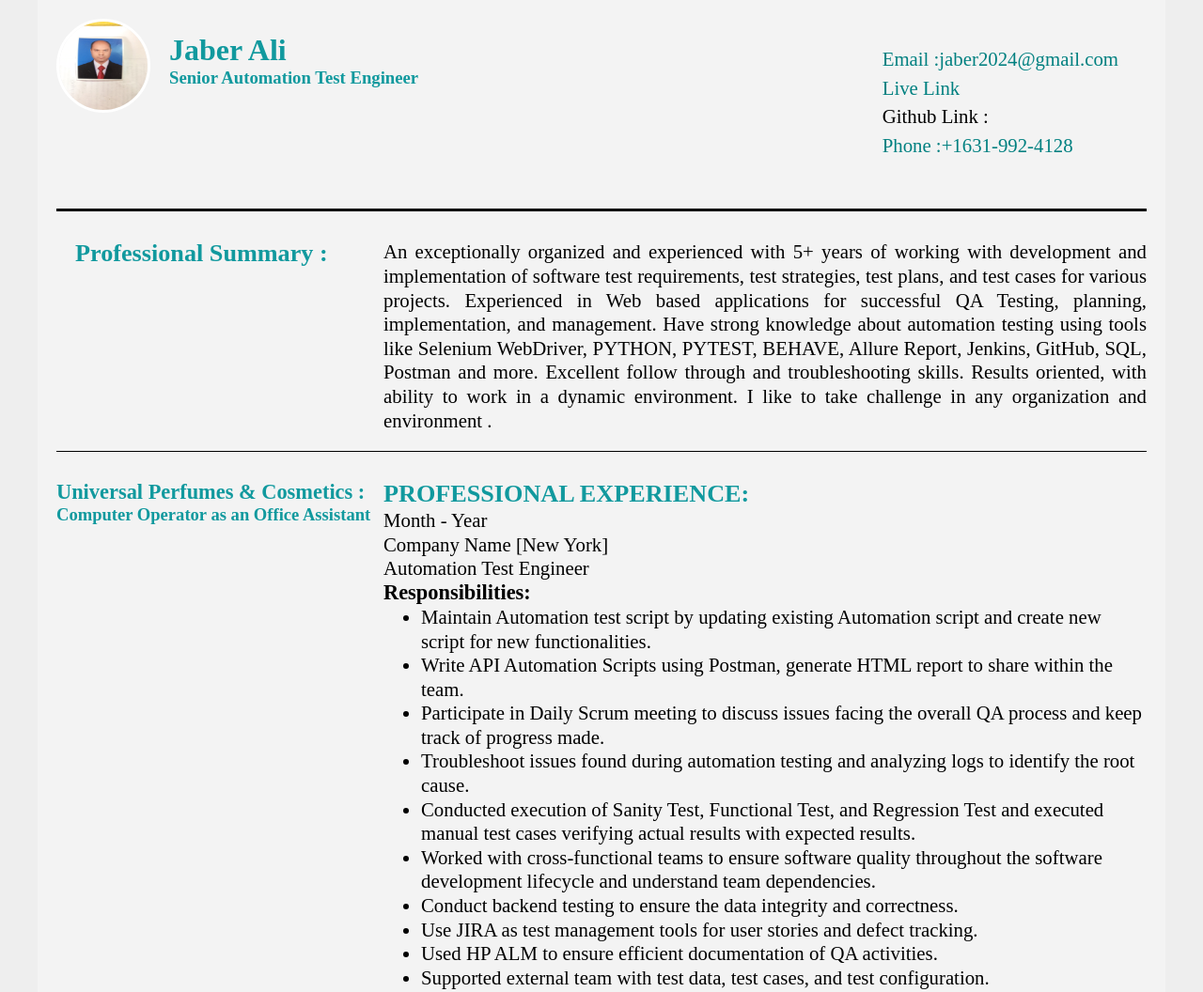
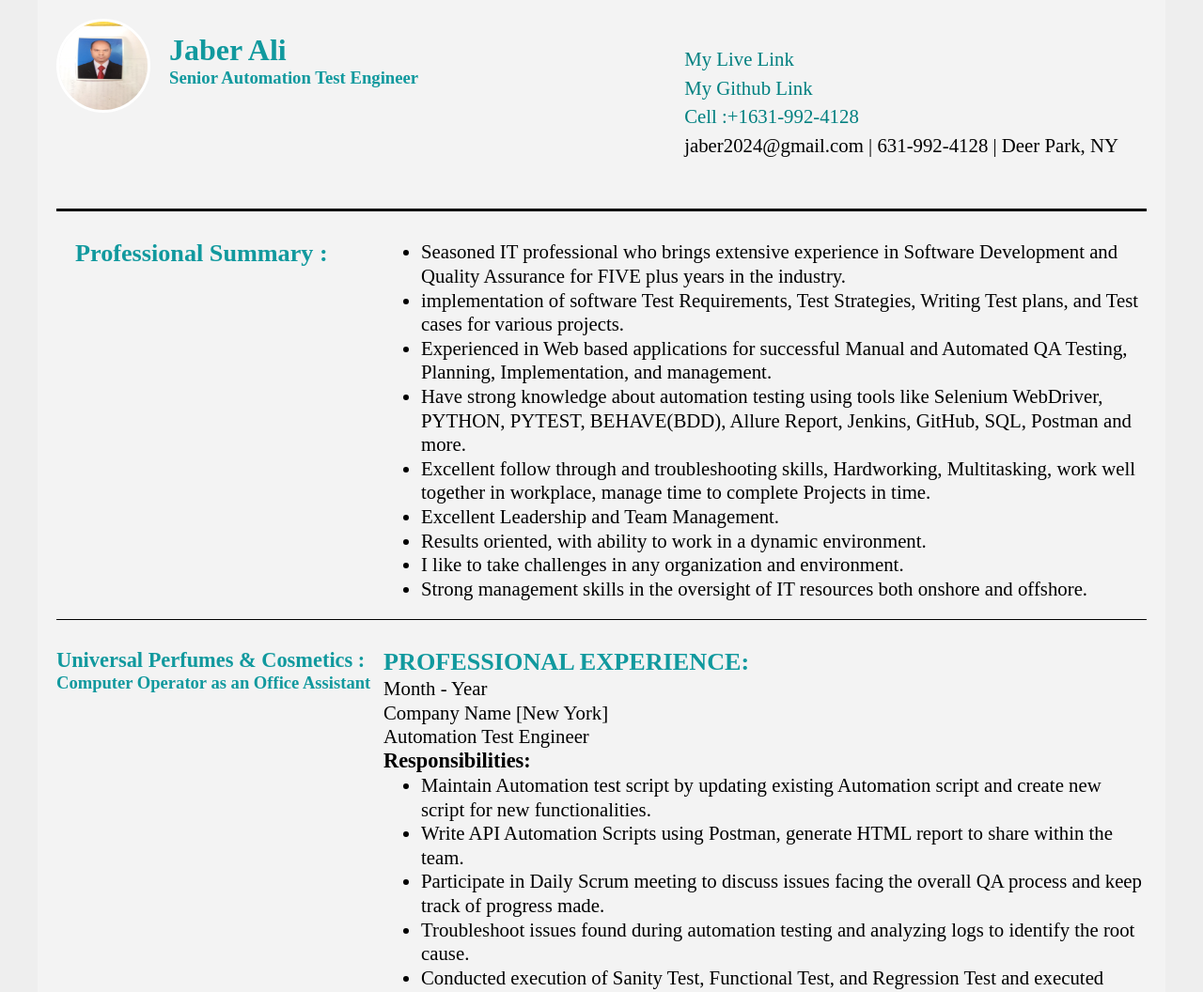
Before and after one commit to Ali332147/My-CV-File, a plain HTML site: page index.html in a window 1280 px wide. Shown: the top 1056 px of the page at 94% size. Drawn offline with Linux system fonts and the light colour scheme.

Commit message:
adding pro Summary

```diff
--- a/index.html
+++ b/index.html
@@ -25,10 +25,10 @@
             </div>
             <!-- header-right start -->
             <div class="header-right">
-                <p><a href="mailto:jaber2024@gmail.com">Email :jaber2024@gmail.com</a></p>
-                <p><a href=" https://ali332147.github.io/final_site/" target="_blank">Live Link </a></p>
-                <p><a href="https://github.com/Ali332147?tab=repositories" target="_blank"></a>Github Link :</p>
-                <p><a href="tel:--1">Phone :+1631-992-4128</a></p>
+                <p><a href=" https://ali332147.github.io/final_site/" target="_blank">My Live Link </a></p>
+                <p><a href="https://github.com/Ali332147?tab=repositories" target="_blank">My Github Link</a> </p>
+                <p><a href="tel:--1">Cell :+1631-992-4128</a></p>
+                <p>jaber2024@gmail.com  |  631-992-4128  |  Deer Park, NY</p>
             </div>
             <!-- header-right end -->
         </header>
@@ -44,13 +44,17 @@
                         <h3>Professional Summary :</h3>
                     </div>
                     <div class="right">
-                        <p style="text-align: justify;">An exceptionally organized and experienced with 5+ years of working with development
-                            and implementation of software test requirements, test strategies, test plans, and test cases for various projects.
-                            Experienced in Web based applications for successful QA Testing, planning, implementation, and management.
-                            Have strong knowledge about automation testing using tools like Selenium WebDriver,
-                            PYTHON, PYTEST, BEHAVE, Allure Report, Jenkins, GitHub, SQL, Postman and more.
-                            Excellent follow through and troubleshooting skills. Results oriented, with ability to work in a dynamic environment.
-                            I like to take challenge in any organization and environment . </p>
+                        <ul>
+                        <li> Seasoned IT professional who brings extensive experience in Software Development and Quality Assurance for FIVE plus years in the industry.</li>
+                        <li> implementation of software Test Requirements, Test Strategies, Writing Test plans, and Test cases for various projects. </li>
+                        <li> Experienced in Web based applications for successful Manual and Automated QA Testing, Planning, Implementation, and management. </li>
+                        <li> Have strong knowledge about automation testing using tools like Selenium WebDriver, PYTHON, PYTEST, BEHAVE(BDD), Allure Report, Jenkins, GitHub, SQL, Postman and more. </li>
+                        <li> Excellent follow through and troubleshooting skills, Hardworking, Multitasking, work well together in workplace, manage time to complete Projects in time. </li>
+                        <li> Excellent Leadership and Team Management.</li>
+                        <li> Results oriented, with ability to work in a dynamic environment. </li>
+                        <li> I like to take challenges in any organization and environment.</li>
+                        <li> Strong management skills in the oversight of IT resources both onshore and offshore.</li>
+                        </ul>
                     </div>
                 </div>
             </section>
```
